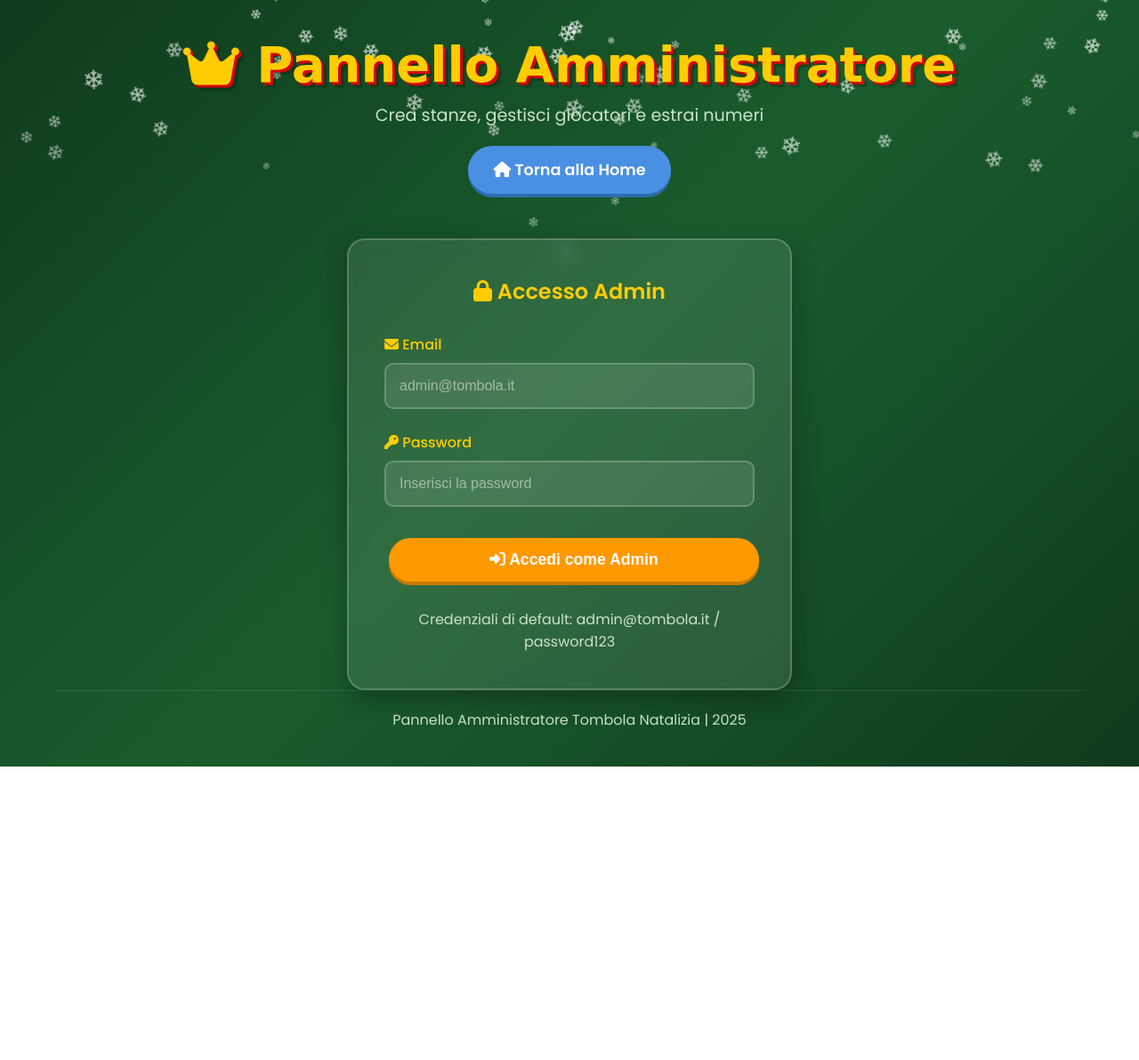
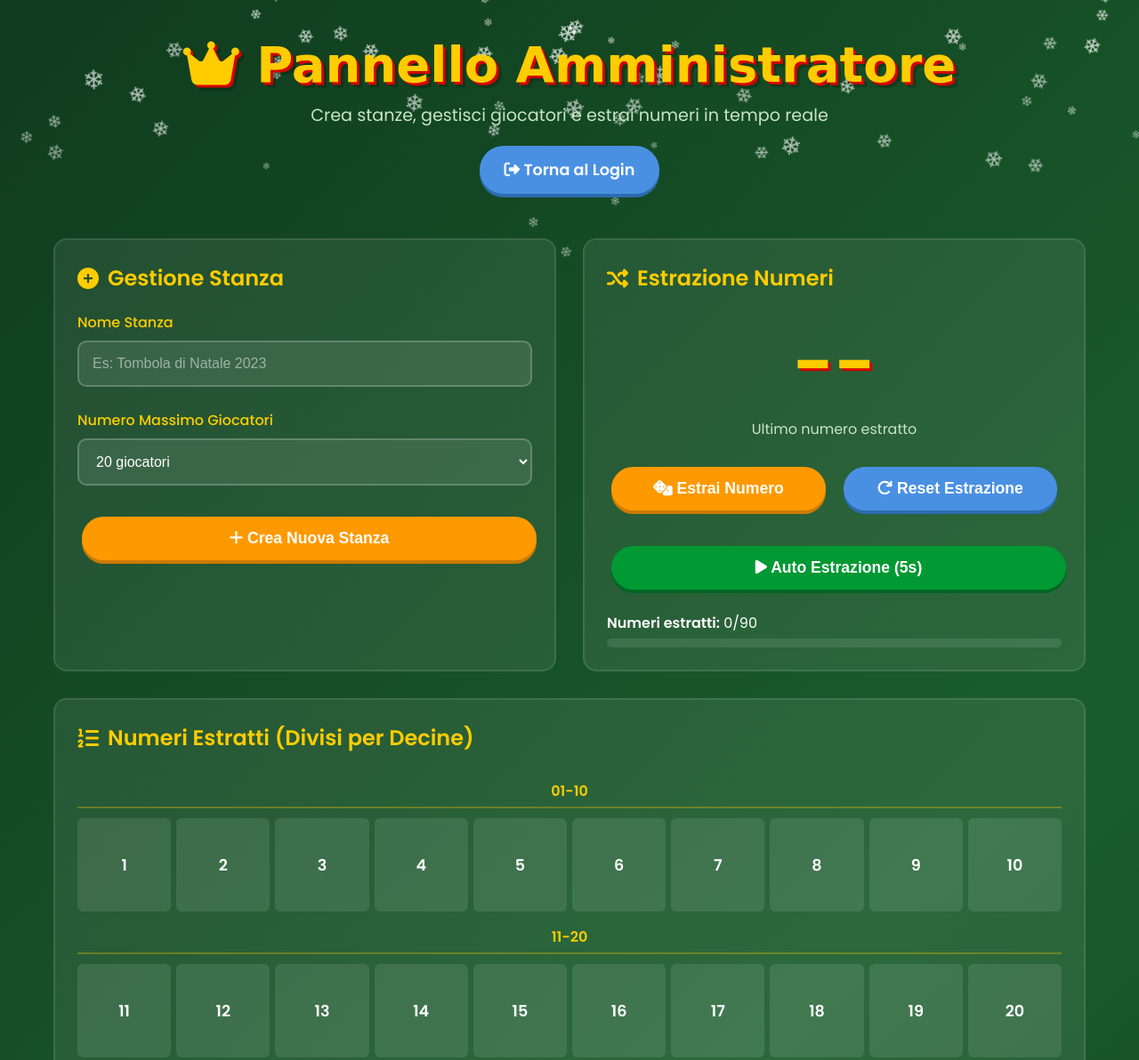
Before and after one commit to Zoyrox/Tombola-V4, a website: page admin.html in a window 1280 px wide. Shown: the top 1192 px of the page at 89% size. Before the commit the page ends 862 px from the top, so only its background shows below. Drawn offline with nearby package versions, Linux system fonts and the light colour scheme; no server answers; a web font is replaced by a local one.

Commit message:
Update admin.html

```diff
--- a/admin.html
+++ b/admin.html
@@ -7,6 +7,7 @@
     <link rel="stylesheet" href="style.css">
     <link rel="stylesheet" href="https://cdnjs.cloudflare.com/ajax/libs/font-awesome/6.4.0/css/all.min.css">
     <link href="https://fonts.googleapis.com/css2?family=Mountains+of+Christmas:wght@700&family=Poppins:wght@300;400;500;600&display=swap" rel="stylesheet">
+    <script src="/socket.io/socket.io.js"></script>
 </head>
 <body>
     <div id="snow-container"></div>
@@ -14,39 +15,13 @@
     <div class="container">
         <div class="header">
             <h1><i class="fas fa-crown"></i> Pannello Amministratore</h1>
-            <p class="subtitle">Crea stanze, gestisci giocatori e estrai numeri</p>
+            <p class="subtitle">Crea stanze, gestisci giocatori e estrai numeri in tempo reale</p>
             <a href="index.html" class="btn btn-secondary" style="margin-top: 20px;">
-                <i class="fas fa-home"></i> Torna alla Home
+                <i class="fas fa-sign-out-alt"></i> Torna al Login
             </a>
         </div>
 
-        <div id="login-section" class="form-container">
-            <h2 style="text-align: center; color: #ffcc00; margin-bottom: 30px;">
-                <i class="fas fa-lock"></i> Accesso Admin
-            </h2>
-
-            <div id="message" class="message" style="display: none;"></div>
-
-            <div class="form-group">
-                <label for="admin-email"><i class="fas fa-envelope"></i> Email</label>
-                <input type="email" id="admin-email" class="form-control" placeholder="admin@tombola.it">
-            </div>
-
-            <div class="form-group">
-                <label for="admin-password"><i class="fas fa-key"></i> Password</label>
-                <input type="password" id="admin-password" class="form-control" placeholder="Inserisci la password">
-            </div>
-
-            <button id="login-btn" class="btn btn-admin" style="width: 100%;">
-                <i class="fas fa-sign-in-alt"></i> Accedi come Admin
-            </button>
-
-            <div style="text-align: center; margin-top: 20px; color: #c9e4c5;">
-                <p>Credenziali di default: admin@tombola.it / password123</p>
-            </div>
-        </div>
-
-        <div id="admin-panel" class="admin-panel" style="display: none;">
+        <div id="admin-panel" class="admin-panel">
             <div class="panel-section">
                 <h3><i class="fas fa-plus-circle"></i> Gestione Stanza</h3>
 
@@ -117,14 +92,17 @@
                 </div>
             </div>
 
-            <div class="panel-section">
-                <h3><i class="fas fa-list-ol"></i> Numeri Estratti</h3>
-                <div id="extracted-numbers" class="numbers-grid">
-                    <!-- I numeri estratti appariranno qui -->
+            <div class="panel-section" style="grid-column: span 2;">
+                <h3><i class="fas fa-list-ol"></i> Numeri Estratti (Divisi per Decine)</h3>
+                <div id="extracted-numbers" class="extracted-numbers-grid">
+                    <!-- I numeri estratti appariranno qui divisi per decine -->
+                </div>
+                <div style="margin-top: 15px; text-align: center; color: #c9e4c5;">
+                    <p><i class="fas fa-info-circle"></i> Il numero appena estratto lampeggia in giallo, poi diventa rosso fisso</p>
                 </div>
             </div>
 
-            <div class="panel-section">
+            <div class="panel-section" style="grid-column: span 2;">
                 <h3><i class="fas fa-users"></i> Giocatori Connessi</h3>
                 <div id="players-list">
                     <p style="color: #c9e4c5; text-align: center;">Nessun giocatore connesso</p>
```
